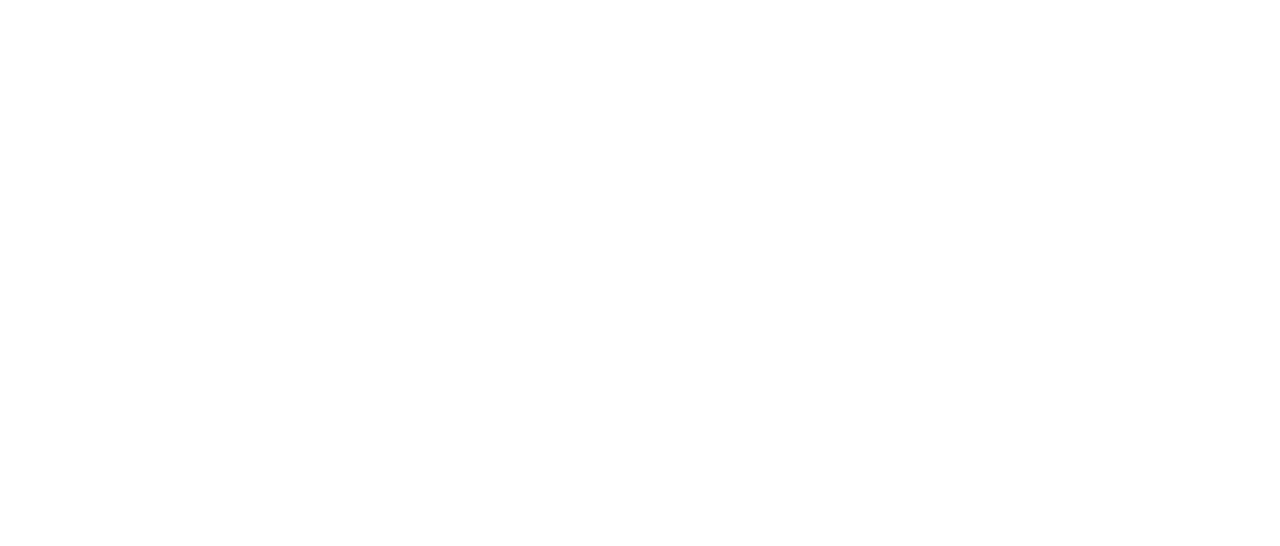
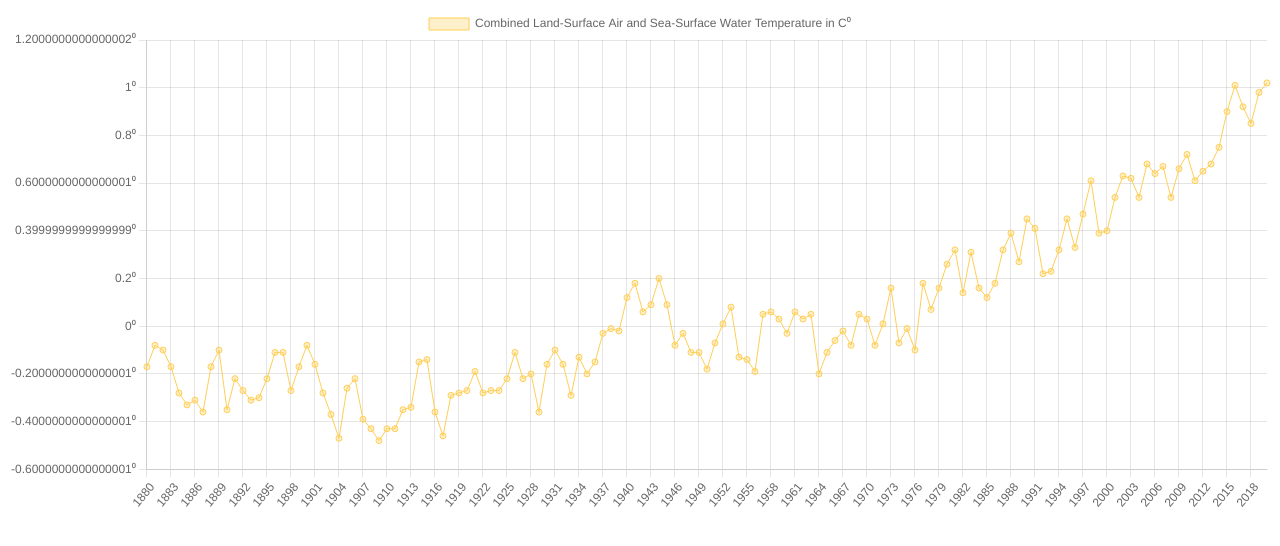
Before and after one commit to Nehal-Naeem/ISSLiveLocator, a plain HTML site: page nasa_data.html in a window 1280 px wide. Drawn offline with nearby package versions, Linux system fonts and the light colour scheme.

Commit message:
lol I made a chart showing climate change

```diff
--- a/nasa_data.html
+++ b/nasa_data.html
@@ -1,32 +1,81 @@
 <!DOCTYPE html>
 <html lang="en">
+
 <head>
     <meta charset="UTF-8">
     <meta http-equiv="X-UA-Compatible" content="IE=edge">
     <meta name="viewport" content="width=device-width, initial-scale=1.0">
-    <title>Document</title>
+    <title>Fetch and graph CSV</title>
+    <script src="https://cdn.jsdelivr.net/npm/chart.js@3.2.1/dist/chart.min.js"></script>
 </head>
+
 <body>
+
+    <canvas id="myChart" width="750" height="300"></canvas>
     <script>
+
+        async function letsGooo() {
+            let parsedData = await getdata();
+            let ctx = document.getElementById('myChart').getContext('2d');
+            let myChart = new Chart(ctx, {
+                type: 'line',
+                data: {
+                    labels: parsedData.xLabels,
+                    datasets: [{
+                        label: 'Combined Land-Surface Air and Sea-Surface Water Temperature in C⁰',
+                        data: parsedData.yLabels,
+                        backgroundColor:
+                            'rgba(255, 206, 86, 0.3)',
+                        borderColor:
+                            'rgba(255, 206, 86, 1)',
+                        borderWidth: 1
+                    }]
+                },
+                options: {
+                    scales: {
+                        y: {
+                            ticks: {
+                                // Include a dollar sign in the ticks
+                                callback: function (value, index, values) {
+                                    return value + "⁰";
+                                }
+                            }
+                        }
+                    }
+                }
+            });
+        }
+
+
         // Get year and differnce from mean temp fr each year and logging thsi to console for all records
-
         async function getdata() {
             let response = await fetch("ZonAnn.Ts+dSST.csv");
             let data = await response.text();
+
+            let xLabels = [];
+            let yLabels = [];
 
             let rows = data.trim().split('\n').slice(1);
 
             for (r of rows) {
                 let record = r.split(',');
+
                 let year = record[0];
+                xLabels.push(year);
+
                 let temp = record[1];
+                yLabels.push(temp);
 
                 console.log(year, temp);
             }
+
+            return { xLabels, yLabels };
         }
 
-        getdata();
+        letsGooo();
+
     </script>
 
 </body>
+
 </html>
```
